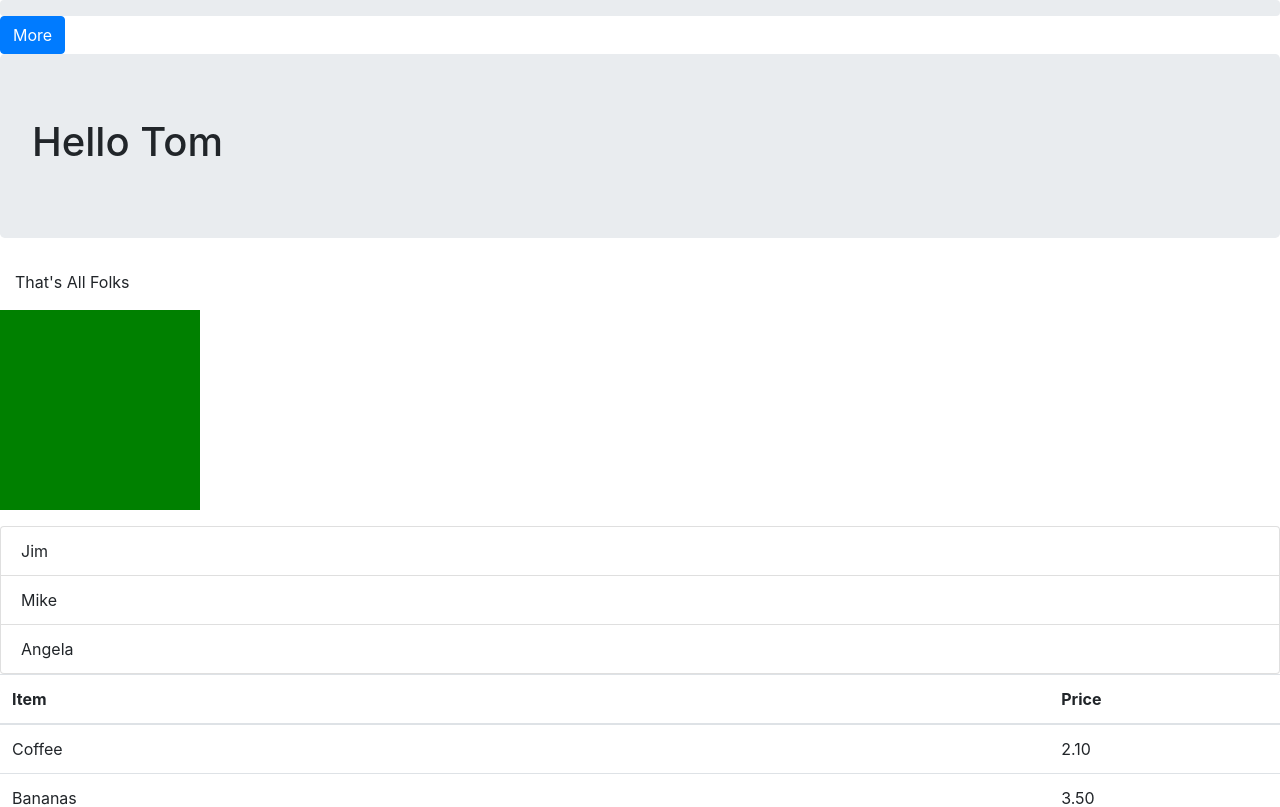
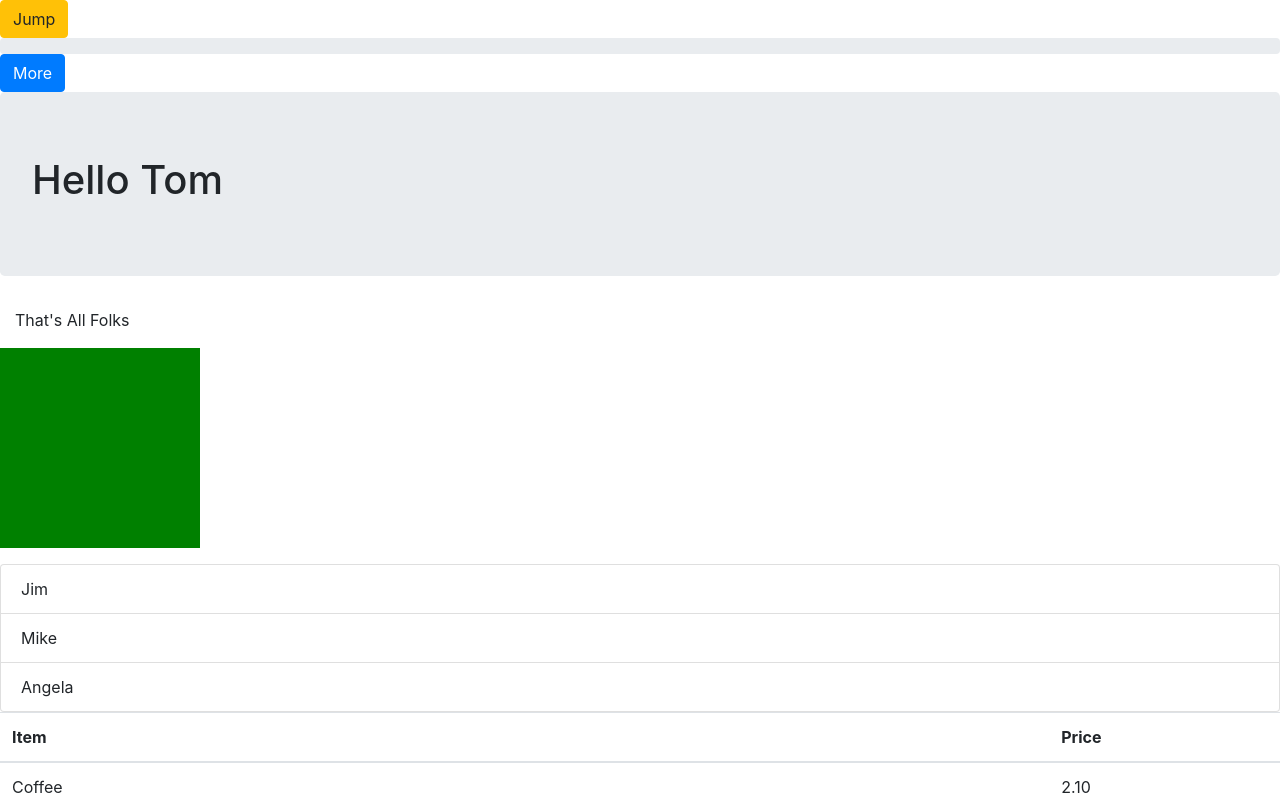
Before and after one commit to tom-meyrick/first-react-project, a React (Create React App) app: page /second in a window 1280 px wide. Shown: the top 807 px of the page. Built offline with nearby package versions, Linux system fonts and the light colour scheme; the HTML template or start-up script is replaced by a standard one.

Commit message:
Completed jump challenge

```diff
--- a/src/App.js
+++ b/src/App.js
@@ -23,6 +23,7 @@ import Footer from "./Footer";
 import FourOhFour from "./FourOhFour";
 import Square from "./Square";
 import Progress from "./pre-made/Progress";
+import CatchMeIfYouCan2 from "./pre-made/CatchMeIfYouCan2";
 
 let names = ["Dave", "Ariel", "Sheila", "Nigel", "Peter"];
 let blah =
@@ -33,6 +34,7 @@ let sum = (x) => +x + +x;
 
 const App = () => (
   <Router>
+    <CatchMeIfYouCan2 jump={100} />
     <Progress />
     <Stuff />
     <Switch>
--- /dev/null
+++ b/src/pre-made/CatchMeIfYouCan2.js
@@ -0,0 +1,31 @@
+// Using only React Bootstrap components (there shouldn't be any HTML elements), create a <CatchMeIfYouCan jump={ 100 }> component. It should have a button that when clicked moves jump pixels down the screen.
+
+import React, { Component } from "react";
+import Button from "react-bootstrap/Button";
+
+class CatchMeIfYouCan extends Component {
+  constructor(props) {
+    super(props);
+    this.state = { position: 0 };
+    this.handleClick = this.handleClick.bind(this);
+  }
+
+  handleClick() {
+    this.setState({ position: this.state.position + this.props.jump });
+  }
+
+  render() {
+    let placement = this.state.position;
+    return (
+      <Button
+        variant="warning"
+        onClick={this.handleClick}
+        style={{ marginTop: placement }}
+      >
+        Jump
+      </Button>
+    );
+  }
+}
+
+export default CatchMeIfYouCan;
```
